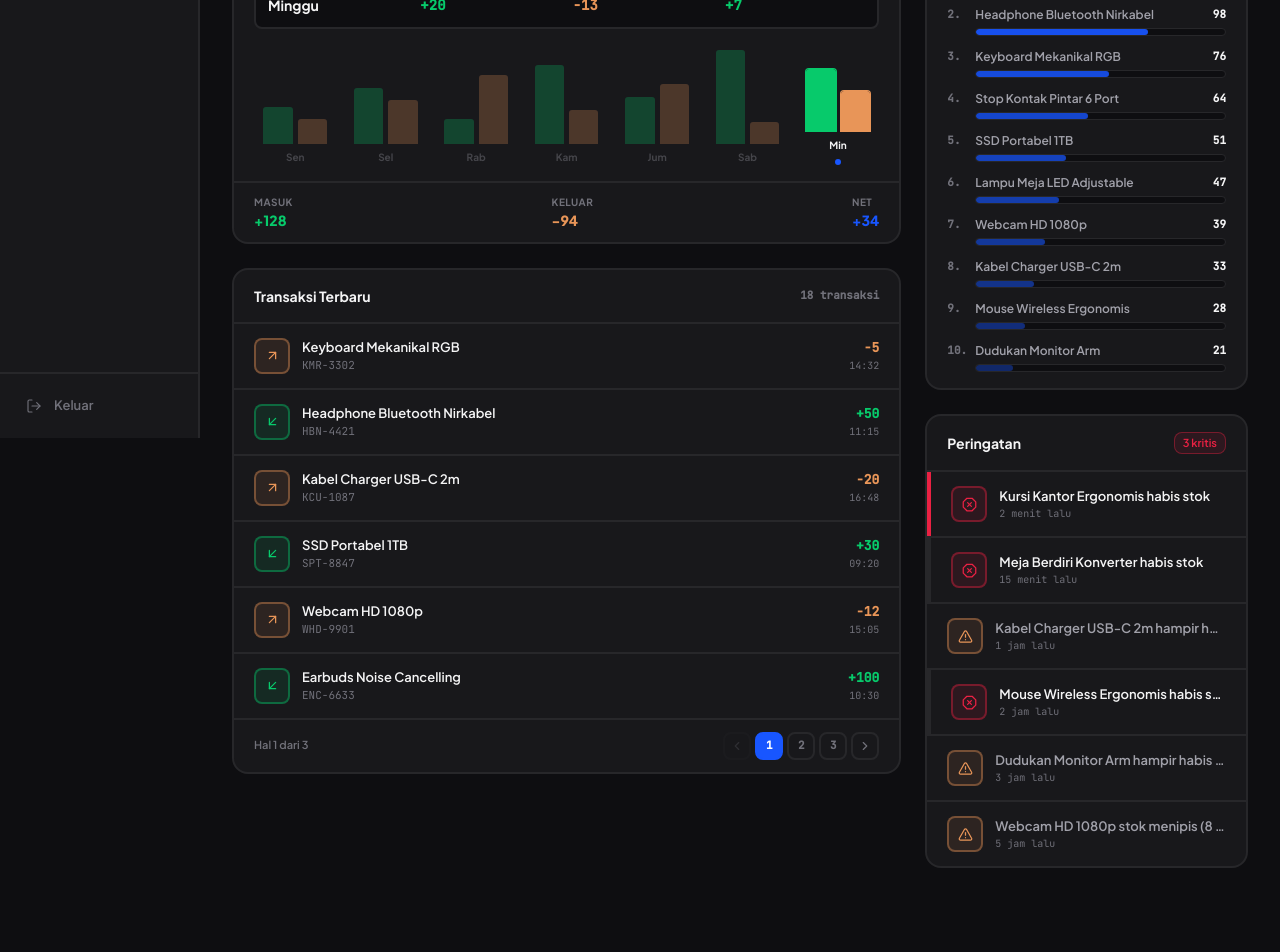
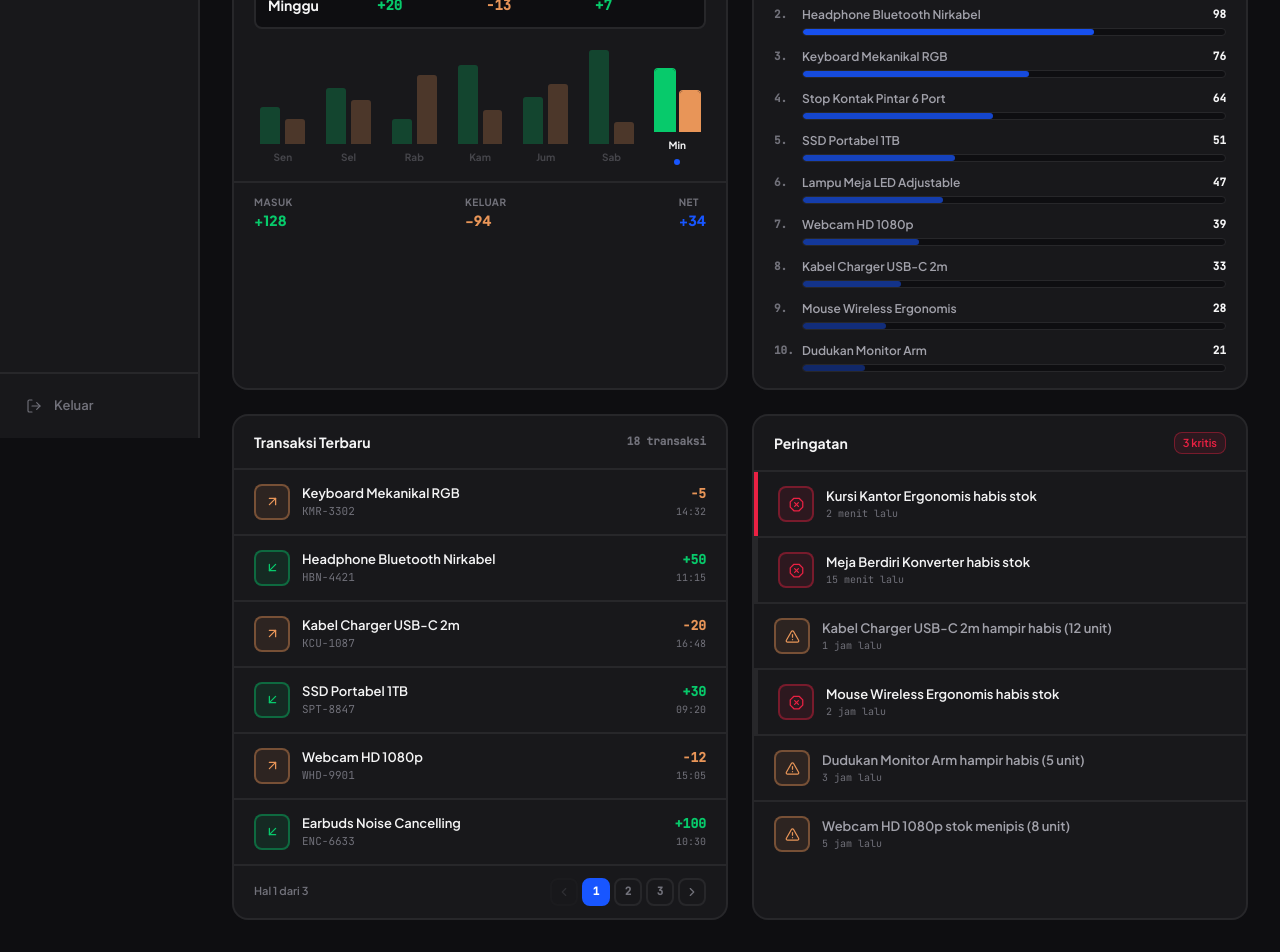
Before and after one commit to ersetdigital-sudo/Webstokbarang, a Next.js app: page / in a window 1280 px wide. Shown: the part 362-1314 px from the top of the page. Before the commit the page ends 1262 px from the top, so only its background shows below. Built offline with nearby package versions, Linux system fonts and the light colour scheme.

Commit message:
fix: layout sejajar — TrendChart + Analisa 50/50, Transaksi + Peringatan 50/50

```diff
--- a/src/app/page.tsx
+++ b/src/app/page.tsx
@@ -16,15 +16,17 @@ export default function Dashboard() {
             <p className="text-sm text-neo-muted mt-1">Pantau inventaris dan stok barang kamu.</p>
           </div>
           <StatCards />
-          <div className="grid grid-cols-1 xl:grid-cols-3 gap-6">
-            <div className="xl:col-span-2 space-y-6">
-              <TrendChart />
-              <RecentTransactions />
-            </div>
-            <aside className="space-y-6">
-              <CategoryBreakdown />
-              <AlertsPanel />
-            </aside>
+
+          {/* Baris 1: Tren Transaksi + Analisa Penjualan — sejajar */}
+          <div className="grid grid-cols-1 lg:grid-cols-2 gap-6">
+            <TrendChart />
+            <CategoryBreakdown />
+          </div>
+
+          {/* Baris 2: Transaksi Terbaru + Peringatan — sejajar */}
+          <div className="grid grid-cols-1 lg:grid-cols-2 gap-6">
+            <RecentTransactions />
+            <AlertsPanel />
           </div>
         </div>
       </main>
```
